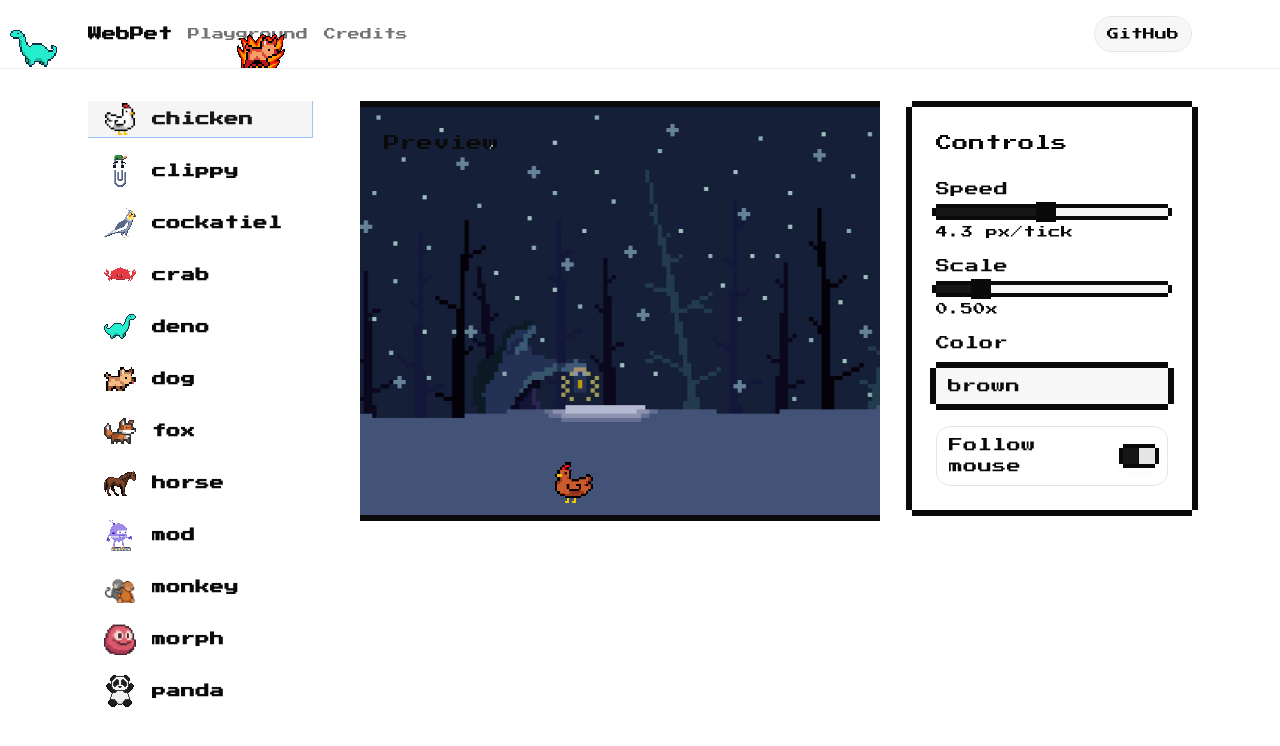
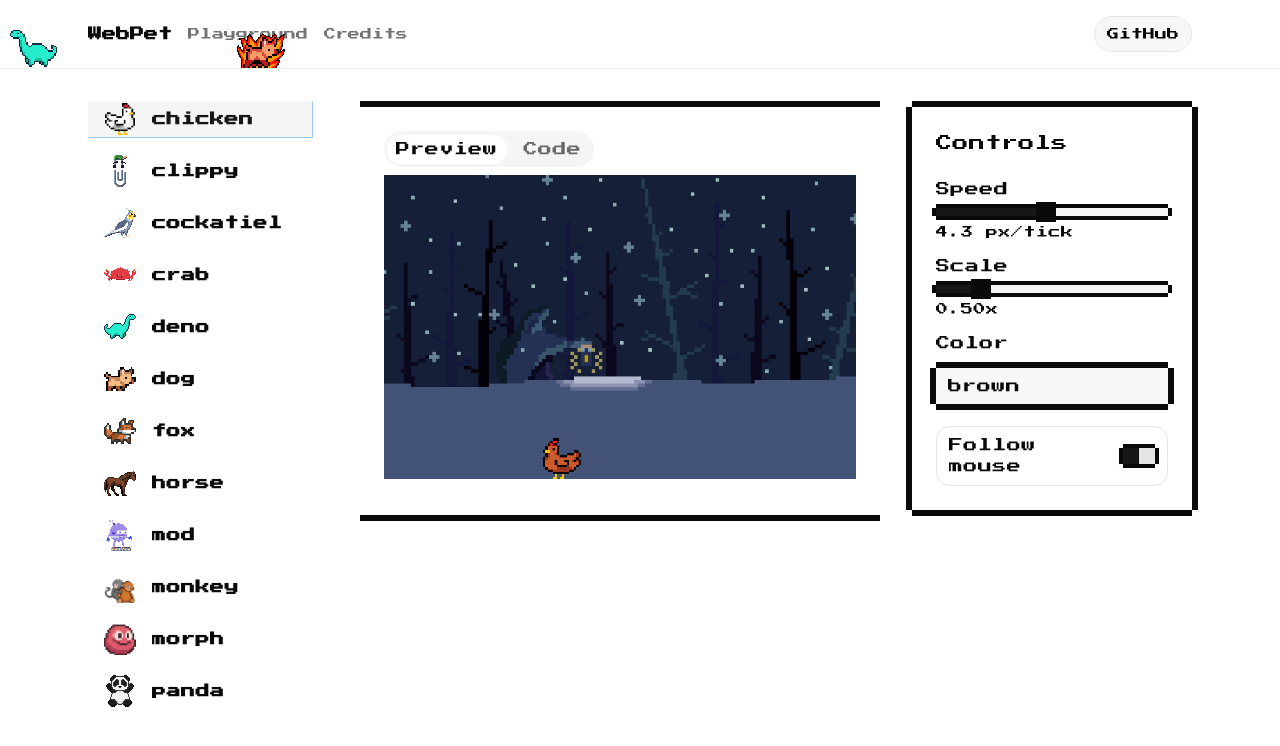
Before and after one commit to sankalpaacharya/webpets, a Next.js app: page /playground in a window 1280 px wide. Shown: the top 746 px of the page. Built offline with nearby package versions, Linux system fonts and the light colour scheme; some icons are missing.

Commit message:
chore: add shiki package for syntax highlighting

```diff
--- a/app/dashboard/components/dashboard-preview.tsx
+++ b/app/dashboard/components/dashboard-preview.tsx
@@ -1,7 +1,17 @@
 "use client";
 
+import { useEffect, useMemo, useRef, useState } from "react";
+import type { Highlighter } from "shiki";
+
 import { GifPet } from "@/components/gif-pet";
-import { Card, CardContent, CardHeader, CardTitle } from "@/components/ui/8bit/card";
+import { Button } from "@/components/ui/button";
+import {
+  Card,
+  CardContent,
+  CardHeader,
+  CardTitle,
+} from "@/components/ui/8bit/card";
+import { Tabs, TabsContent, TabsList, TabsTrigger } from "@/components/ui/tabs";
 
 type PreviewPanelProps = {
   animal: string;
@@ -18,20 +28,90 @@ export function PreviewPanel({
   scale,
   followMouse,
 }: PreviewPanelProps) {
+  const code = useMemo(() => {
+    const resolvedAnimal = animal || "fox";
+    const props = [
+      `animal="${resolvedAnimal}"`,
+      `color="${color}"`,
+      `speed={${Number(speed.toFixed(2))}}`,
+      `scale={${Number(scale.toFixed(2))}}`,
+    ];
+
+    if (followMouse) {
+      props.push("followMouse");
+    }
+
+    return `import { GifPet } from "@/components/gif-pet";\n\n<GifPet\n  ${props.join(
+      "\n  ",
+    )}\n/>`;
+  }, [animal, color, speed, scale, followMouse]);
+  const highlighterRef = useRef<Highlighter | null>(null);
+  const [codeHtml, setCodeHtml] = useState("");
+  const [copyState, setCopyState] = useState<"idle" | "copied">("idle");
+
+  useEffect(() => {
+    let active = true;
+
+    const renderCode = async () => {
+      const { createHighlighter } = await import("shiki");
+      if (!highlighterRef.current) {
+        highlighterRef.current = await createHighlighter({
+          themes: ["github-dark"],
+          langs: ["tsx"],
+        });
+      }
+
+      const html = highlighterRef.current.codeToHtml(code, {
+        lang: "tsx",
+        theme: "github-dark",
+      });
+
+      if (active) {
+        setCodeHtml(html);
+      }
+    };
+
+    renderCode();
+
+    return () => {
+      active = false;
+    };
+  }, [code]);
+
+  const handleCopy = async () => {
+    try {
+      await navigator.clipboard.writeText(code);
+      setCopyState("copied");
+      window.setTimeout(() => setCopyState("idle"), 1500);
+    } catch {
+      setCopyState("idle");
+    }
+  };
+
   return (
-    <Card
-      className="dashboard-enter relative h-105 overflow-hidden"
+    <Card className="dashboard-enter relative h-105 overflow-hidden">
+      <Tabs defaultValue="preview" className="flex h-full flex-col">
+        <CardHeader className="relative">
+          <div className="flex flex-wrap items-center justify-between gap-3">
+            <CardTitle className="sr-only">Preview</CardTitle>
+            <TabsList className="text-xs gap-2">
+              <TabsTrigger value="preview">Preview</TabsTrigger>
+              <TabsTrigger value="code">Code</TabsTrigger>
+            </TabsList>
+          </div>
+        </CardHeader>
+        <CardContent className="relative flex h-full flex-col gap-4 pb-6 text-xs text-muted-foreground">
+          <TabsContent value="preview" className="relative h-full">
+            <div
+              className="absolute inset-0"
               style={{
                 backgroundImage: "url('/media/background/house.png')",
                 backgroundRepeat: "no-repeat",
                 backgroundPosition: "center bottom",
                 backgroundSize: "cover",
               }}
-    >
-      <CardHeader className="relative">
-        <CardTitle>Preview</CardTitle>
-      </CardHeader>
-      <CardContent className="relative flex h-full items-end justify-center pb-6 text-xs text-muted-foreground">
+            />
+            <div className="relative flex h-full items-end justify-center">
               {animal ? (
                 <GifPet
                   animal={animal}
@@ -42,7 +122,31 @@ export function PreviewPanel({
                   position="absolute"
                 />
               ) : null}
+            </div>
+          </TabsContent>
+          <TabsContent value="code" className="relative h-full">
+            <div className="flex items-center justify-end gap-3">
+              <Button
+                variant="outline"
+                size="sm"
+                className="px-4"
+                onClick={handleCopy}
+              >
+                {copyState === "copied" ? "Copied" : "Copy"}
+              </Button>
+            </div>
+            <div className="mt-4 h-[calc(100%-2.5rem)] overflow-auto rounded-2xl border border-border bg-card/60 p-3 text-xs font-mono [&_.shiki]:whitespace-pre-wrap [&_.shiki]:break-words [&_.shiki]:m-0 [&_.shiki>code]:whitespace-pre-wrap [&_.shiki>code]:break-words [&>pre]:whitespace-pre-wrap [&>pre]:break-words [&>pre]:m-0">
+              {codeHtml ? (
+                <div dangerouslySetInnerHTML={{ __html: codeHtml }} />
+              ) : (
+                <pre>
+                  <code>{code}</code>
+                </pre>
+              )}
+            </div>
+          </TabsContent>
         </CardContent>
+      </Tabs>
     </Card>
   );
 }
--- a/package.json
+++ b/package.json
@@ -20,6 +20,7 @@
     "react": "19.2.4",
     "react-dom": "19.2.4",
     "shadcn": "^4.1.2",
+    "shiki": "^4.0.2",
     "tailwind-merge": "^3.5.0",
     "tw-animate-css": "^1.4.0"
   },
```
Also changed, not shown: 1 other file (tests, documents, lock files or other folders). Lines whose indentation alone changed are shown as unchanged.
